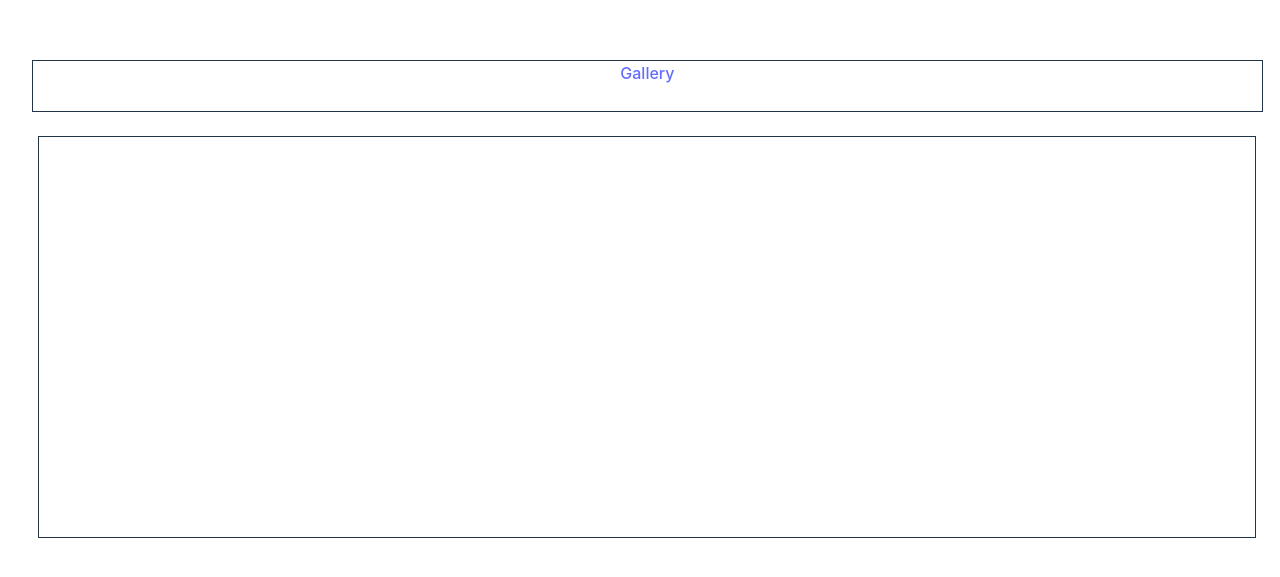
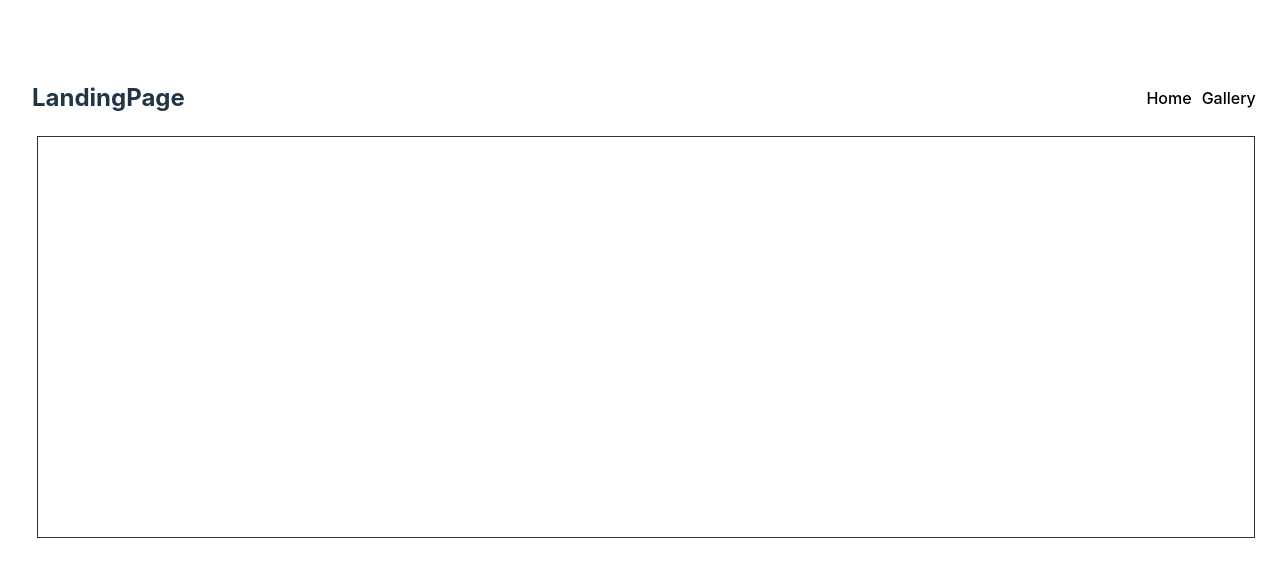
Before and after one commit to mjchin1/GreyRemedyArchiveWebsite, a React (Vite) app in the folder client/: page / in a window 1280 px wide. Before the commit this address had no page. Shown: the part 101-678 px from the top of the page. Built offline with nearby package versions, Linux system fonts and the light colour scheme; the HTML template or start-up script is replaced by a standard one.

Commit message:
updating nav bar design

```diff
--- a/client/src/App.jsx
+++ b/client/src/App.jsx
@@ -11,6 +11,7 @@ function App() {
     <>
 
       <div className="navBanner">
+      <h2>LandingPage</h2>
       <Navigations/>
       </div>
 
--- a/client/src/components/Navigations.jsx
+++ b/client/src/components/Navigations.jsx
@@ -3,6 +3,7 @@ import {Link} from 'react-router-dom';
 export default function Navigations() {
     return (
         <nav>
+            <Link to = '/'>Home</Link>
             <Link to = '/gallery'>Gallery</Link>
         </nav>
     );
--- a/client/src/index.css
+++ b/client/src/index.css
@@ -94,8 +94,6 @@ button:focus-visible {
 }
 
 .navBanner {
-  border: solid;
-  border-width: thin;
   width: 96vw;
   height: 50px;
   margin: 0 auto;
@@ -123,3 +121,18 @@ button:focus-visible {
   border-width: thin;
   margin: 0 auto;
 }
+nav {
+  display: flex;
+  align-items: end;
+}
+
+a {
+  color: black;
+  margin-left: 5px;
+  margin-right: 5px;
+}
+
+.navBanner {
+  display: inline-flex;
+  justify-content: space-between;
+}
```
